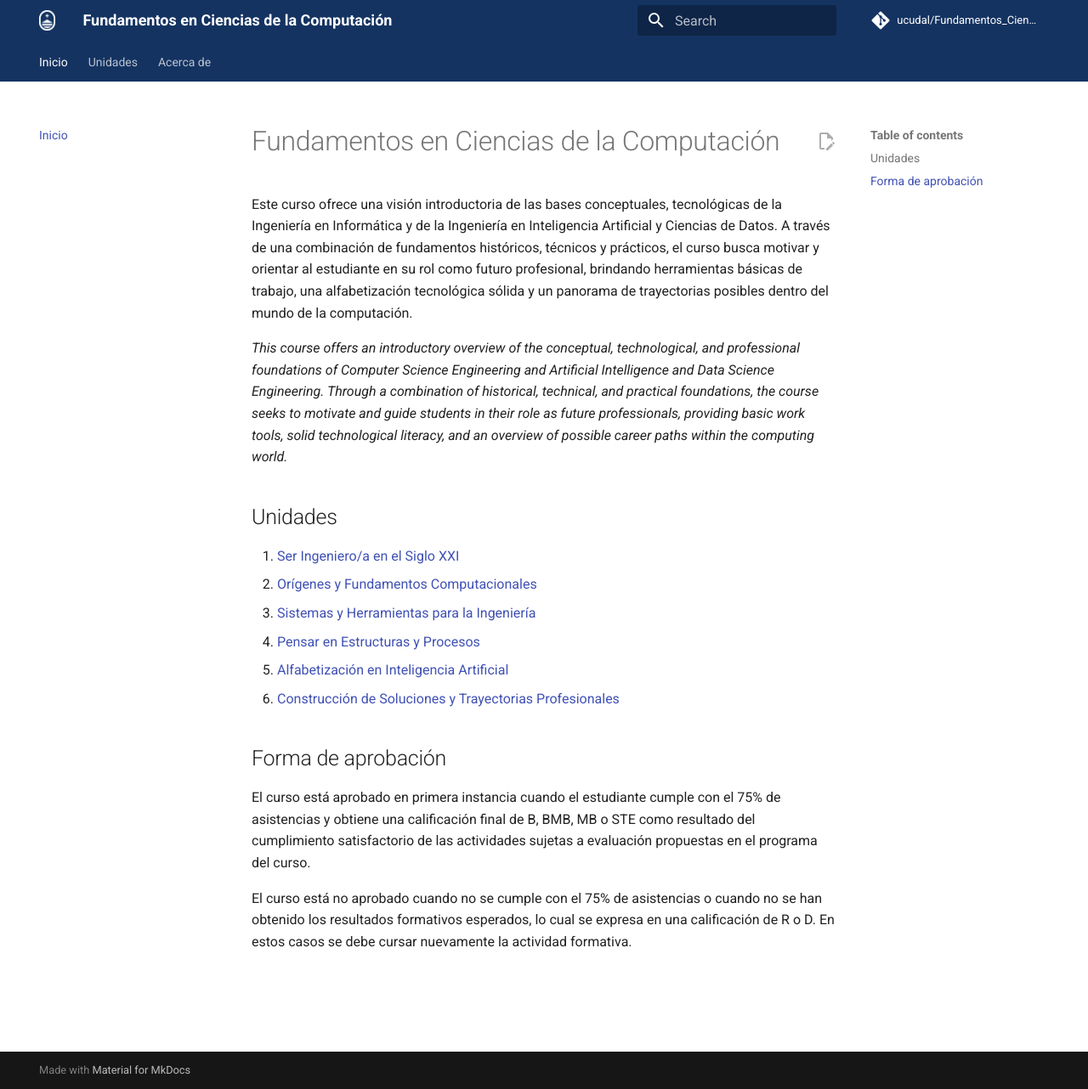
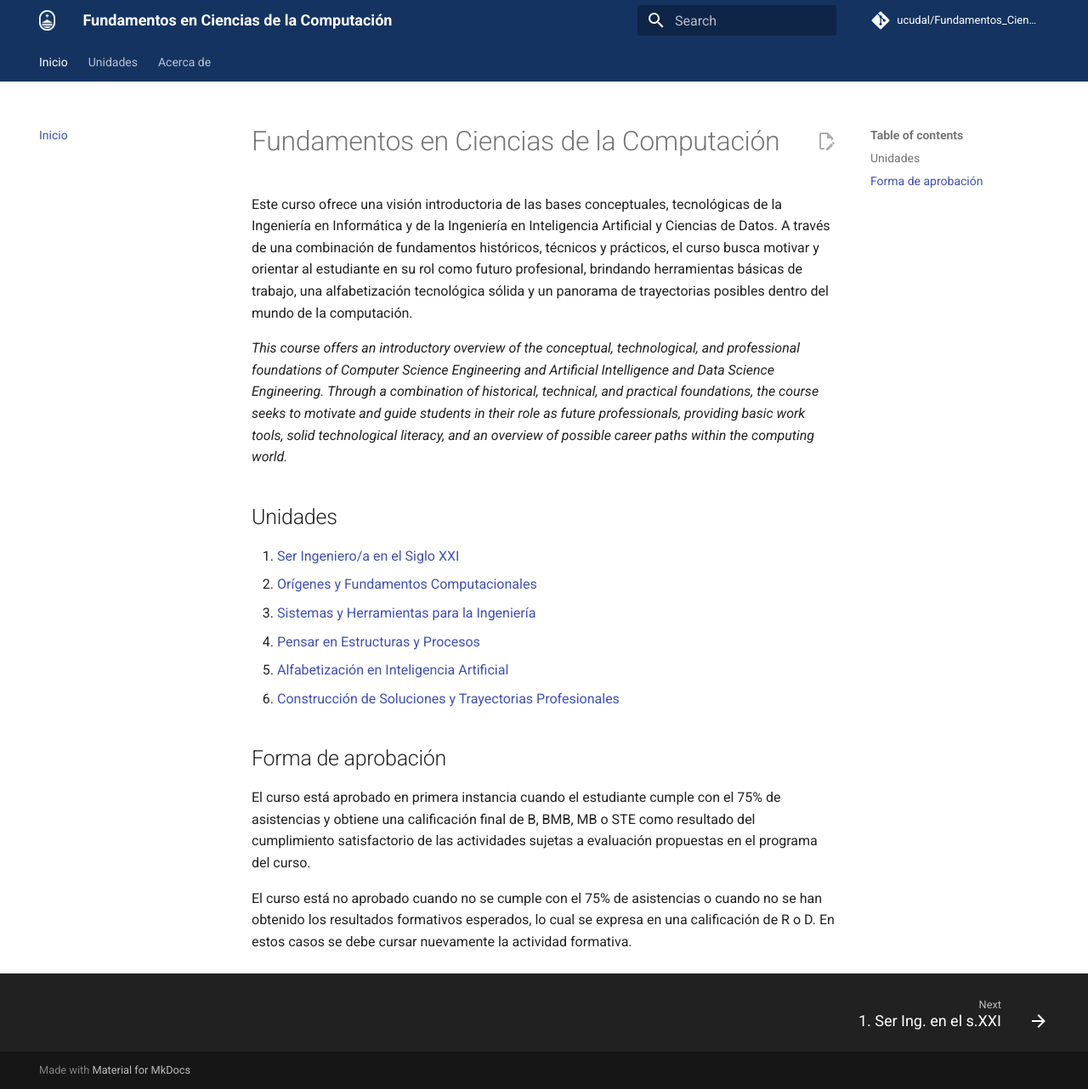
Before and after one commit to ucudal/Fundamentos_Ciencias_Computacion_Conceptos, an MkDocs documentation site: the page built from docs/index.md, in a window 1280 px wide and 1282 px high. Shown: the whole window at 85% size. Built offline with MkDocs 1.6.1 and Material for MkDocs 9.7.7, drawn with Linux system fonts in a browser that asks for light colours; comment, search, counter and statistics services are not loaded.

Commit message:
navigation.tracking y toc permanlink

```diff
--- a/mkdocs.yml
+++ b/mkdocs.yml
@@ -15,6 +15,7 @@
     - navigation.top
     - navigation.instant
     - navigation.tracking
+    - navigation.footer
     - content.code.copy
     - content.action.edit
     - search.highlight
@@ -41,6 +42,8 @@
   - pymdownx.superfences
   - pymdownx.details
   - pymdownx.tabbed
+  - toc:
+      permalink: true
 
   - pymdownx.superfences:
       custom_fences:
```
